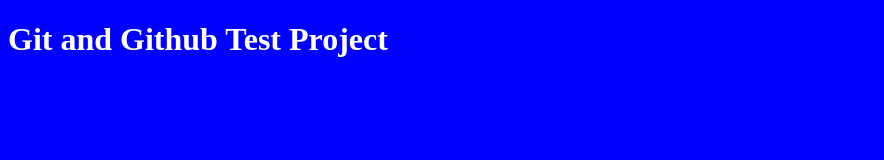
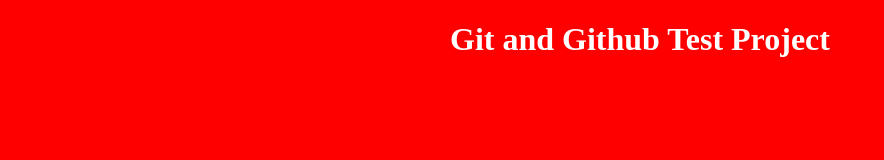
Before and after one commit to mfresquez1/git-test, a plain HTML site: page index.html in a window 1280 px wide. Shown: the whole page, without its empty margins (0-884 px from the left). Drawn offline with Linux system fonts and the light colour scheme.

Commit message:
red bkgrd

```diff
--- a/index.html
+++ b/index.html
@@ -6,10 +6,11 @@
     <title>Github-test-project</title>
     <style>
       body {
-        background: blue;
+        background: red;
       }
       h1 {
         color: white;
+        text-align: center;
       }
     </style>
   </head>
```
